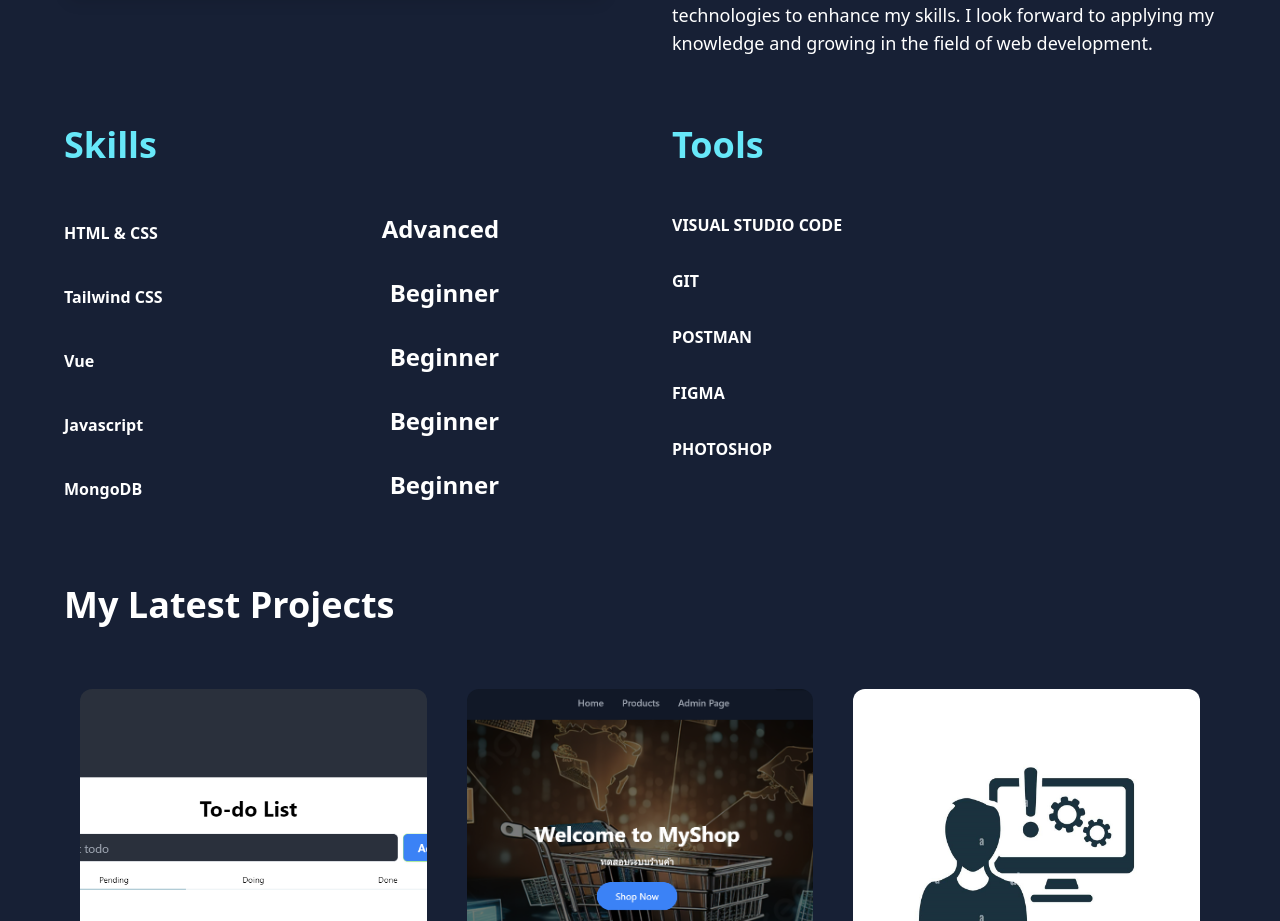
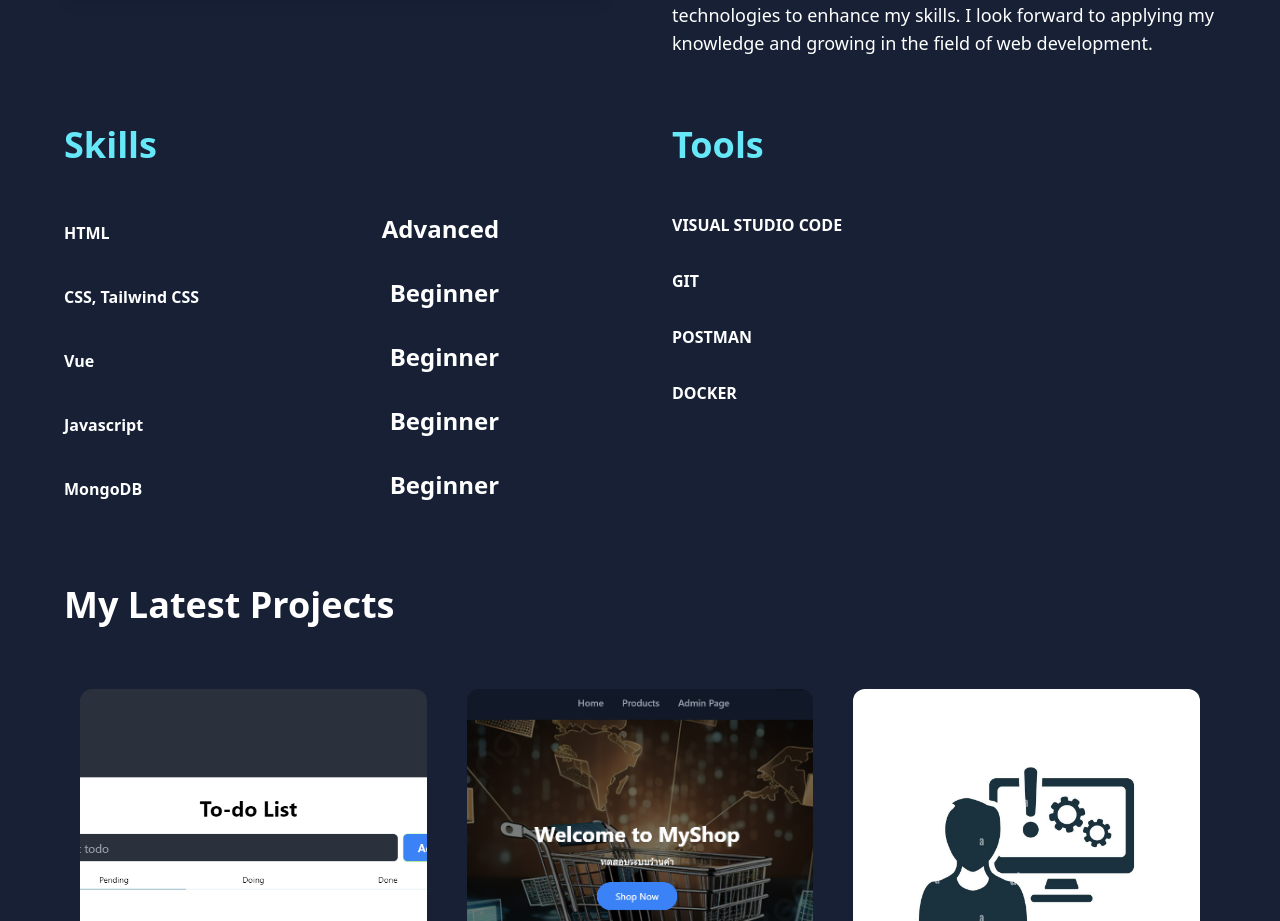
Before and after one commit to Charifx7/MyPortfolio, a Vue app: page / in a window 1280 px wide. Shown: the part 803-1724 px from the top of the page. Built offline with nearby package versions, Linux system fonts and the light colour scheme.

Commit message:
delete docker

```diff
--- a/src/components/ExperienceAndSkills.vue
+++ b/src/components/ExperienceAndSkills.vue
@@ -2,10 +2,10 @@
     <section class="text-white mt-18" id="skills">
         <div class="absolute right-0 top-[110rem] h-full w-full justify-end">
         </div>
-        <div class="md:grid md:grid-cols-2 gap-8 items-center py-1 px-4 xl:gap-16 xl:px-16">
+        <div class="md:grid md:grid-cols-2 gap-8 items-center py-1 px-4 xl:gap-16 xl:px-16 text-center ">
             <div class="mt-4 md:mt-0 text-left flex flex-col z-10 h-full w-[80%]">
                 <h2 class="text-4xl font-bold text-white text-left mb-4">
-                    <span class="text-cyan-300 pt-8 text-center lg:text-left mx-auto max-w-xl text-4xl">Skills</span>
+                    <span class="text-cyan-300 pt-8 text-center lg:text-left mx-auto max-w-xl text-4xl ">Skills</span>
                 </h2>
                 <div class="mt-8" v-for="skill in Skills" :key="skill.id">
                     <div class="flex items-end justify-between" data-aos="fade-right">
@@ -17,8 +17,8 @@
                 </div>
             </div>
             <div class="mt-4 md:mt-0 text-left flex flex-col z-10 h-full w-[80%]">
-                <h2 class="text-4xl font-bold text-white text-left mb-4">
-                    <span class="text-cyan-300 pt-8 text-center lg:text-left mx-auto max-w-xl text-4xl">Tools</span>
+                <h2 class="text-4xl font-bold text-white text-left mb-4 ">
+                    <span class="text-cyan-300 pt-8 text-center lg:text-left mx-auto max-w-xl text-4xl ">Tools</span>
                 </h2>
                 <div class="mt-8" v-for="tool in Tools" :key="tool.id">
                     <div class="flex items-end justify-between" data-aos="fade-right">
@@ -36,12 +36,12 @@ import { ref } from 'vue';
 const Skills = ref([
     {
         id: 1,
-        name: 'HTML & CSS',
+        name: 'HTML',
         level: 'Advanced'
     },
     {
         id: 2,
-        name: 'Tailwind CSS',
+        name: 'CSS, Tailwind CSS',
         level: 'Beginner'
     },
     {
@@ -76,12 +76,8 @@ const Tools = ref([
         name: 'Postman',
     },
     {
-        id: 3,
-        name: 'Figma',
-    },
-    {
-        id: 3,
-        name: 'Photoshop',
+        id: 4,
+        name: 'Docker',
     },
 
 ]);
```
Also changed, not shown: docker-compose.yml (deleted, +0 -8 lines), 2 other files (tests, documents, lock files or other folders).
